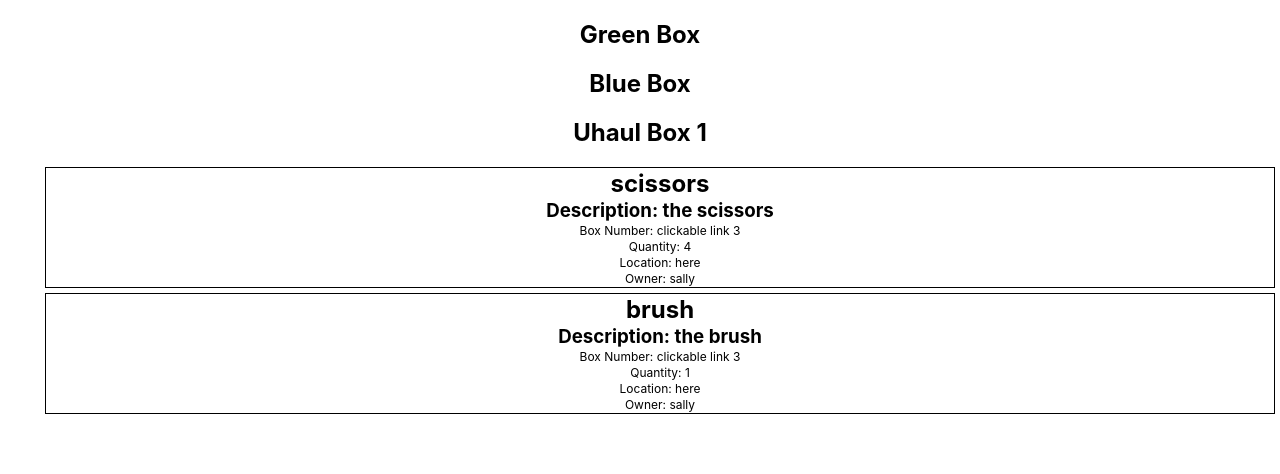
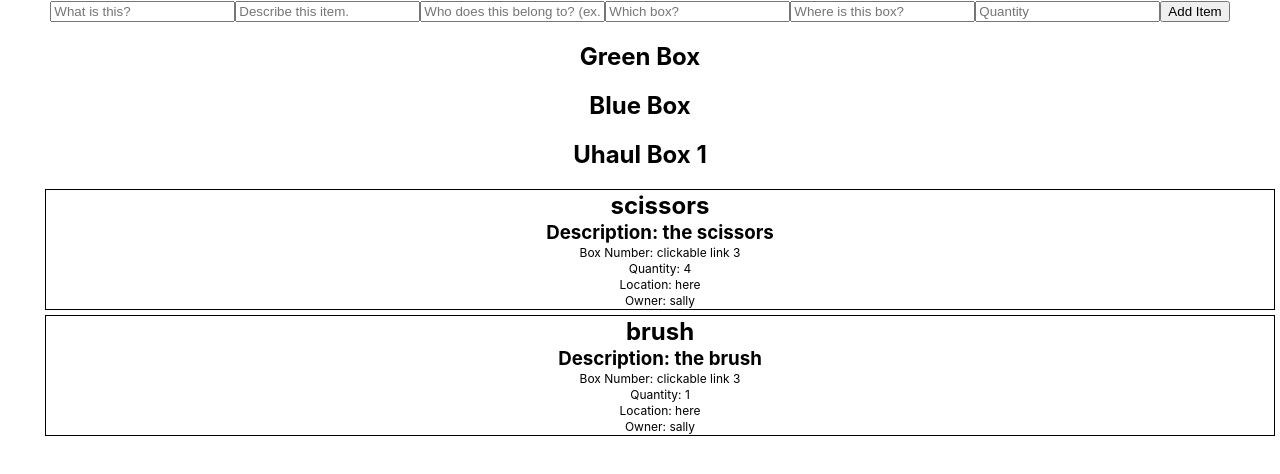
Before and after one commit to shaundai/kangaroo, a React (Create React App) app: page / in a window 1280 px wide. Shown: the top 474 px of the page. Built offline with nearby package versions, Linux system fonts and the light colour scheme.

Commit message:
add form capabilities

```diff
--- a/src/Components/AddItemForm.js
+++ b/src/Components/AddItemForm.js
@@ -0,0 +1,39 @@
+import React from 'react';
+
+class AddItemForm extends React.Component{
+    nameRef = React.createRef();
+    descRef = React.createRef();
+    ownerRef = React.createRef();
+    boxRef = React.createRef();
+    locationRef = React.createRef();
+    quantityRef = React.createRef();
+
+    createItem = (e) => {
+        e.preventDefault();
+        const item = {
+            name: this.nameRef.current.value,
+            desc: this.descRef.current.value,
+            owner: this.ownerRef.current.value,
+            box: this.boxRef.current.value,
+            location: this.locationRef.current.value,
+            quantity: this.quantityRef.current.value
+        }
+        this.props.addItem(item);
+        e.currentTarget.reset();
+    }
+    render(){
+    return (
+        <form onSubmit={this.createItem}>
+            <input name="name" ref={this.nameRef} type="text" placeholder="What is this?" required></input>
+            <input name="desc" ref={this.descRef} type="text" placeholder="Describe this item."></input>
+            <input name="owner" ref={this.ownerRef} type="text" placeholder="Who does this belong to? (ex. the cat, Sally)"></input>
+            <input name="box" ref={this.boxRef} type="text" placeholder="Which box?" required></input>
+            <input name="location" ref={this.locationRef} type="text" placeholder="Where is this box?"></input>
+            <input name="quantity" ref={this.quantityRef} type="text" placeholder="Quantity"></input>
+            <button type="submit">Add Item</button>
+        </form>
+    )
+}
+}
+
+export default AddItemForm;
--- a/src/Components/App.js
+++ b/src/Components/App.js
@@ -2,16 +2,19 @@ import React, { useState } from 'react';
 import './App.css';
 import Pouches from './Pouches';
 import Item from './Item';
+import AddItemForm from './AddItemForm';
 
 function App() {
   const [itemList, setItemList] = useState([{ name: "scissors", desc: "the scissors", box: 3, location: "here", owner: "sally", quantity: 4 },  {name: "brush", desc: "the brush", box: 3, location: "here", owner: "sally", quantity: 1 }])
 
-  function addItem(){
-    let newItemList = [...itemList];
+  function addItem(item){
+    const newItemList = {...itemList};
+    newItemList[`item${Date.now()}`] = item
     setItemList(newItemList);
 }
   return (
     <div className="App">
+        <AddItemForm addItem={addItem} />
         <Pouches />
         <ul>
         {Object.keys(itemList).map(key => <Item key={key} details={itemList[key]} />)}
```
